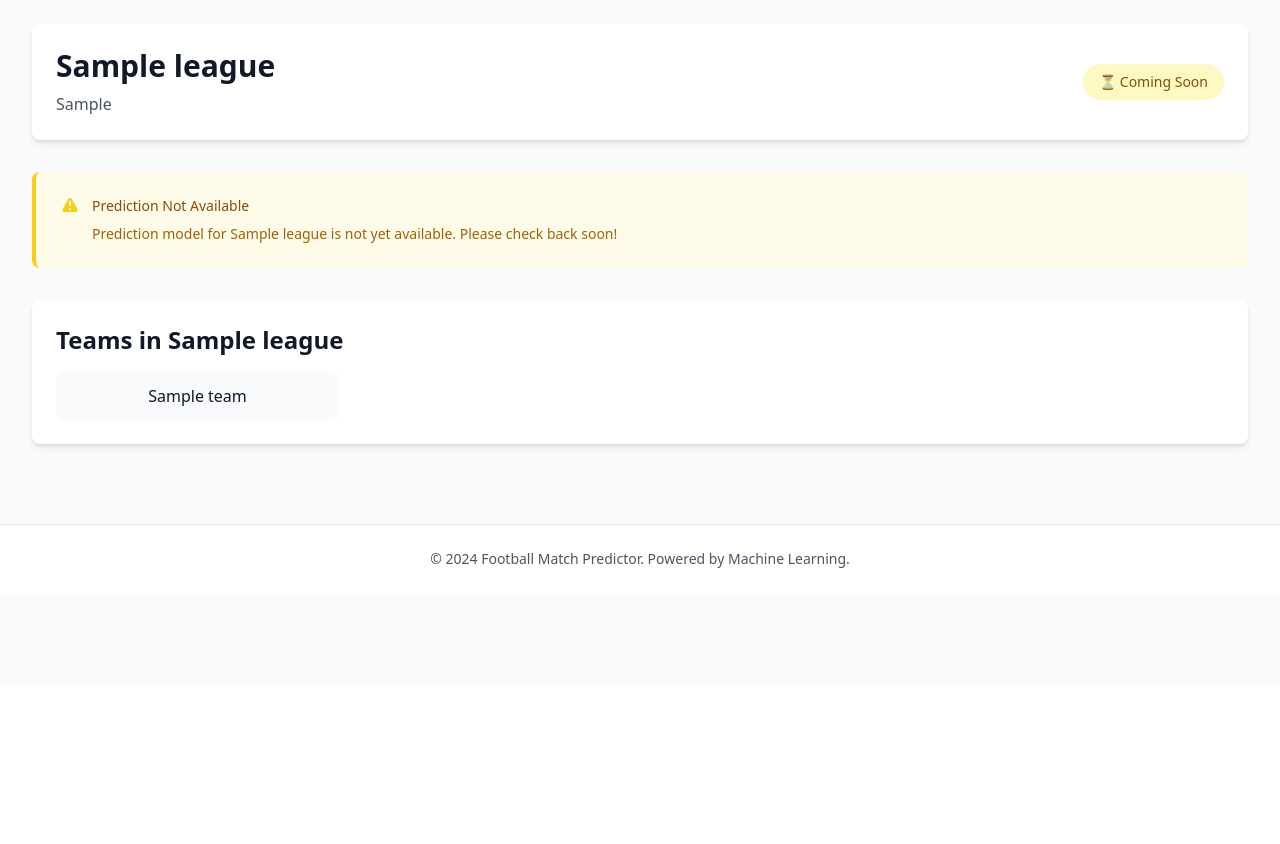
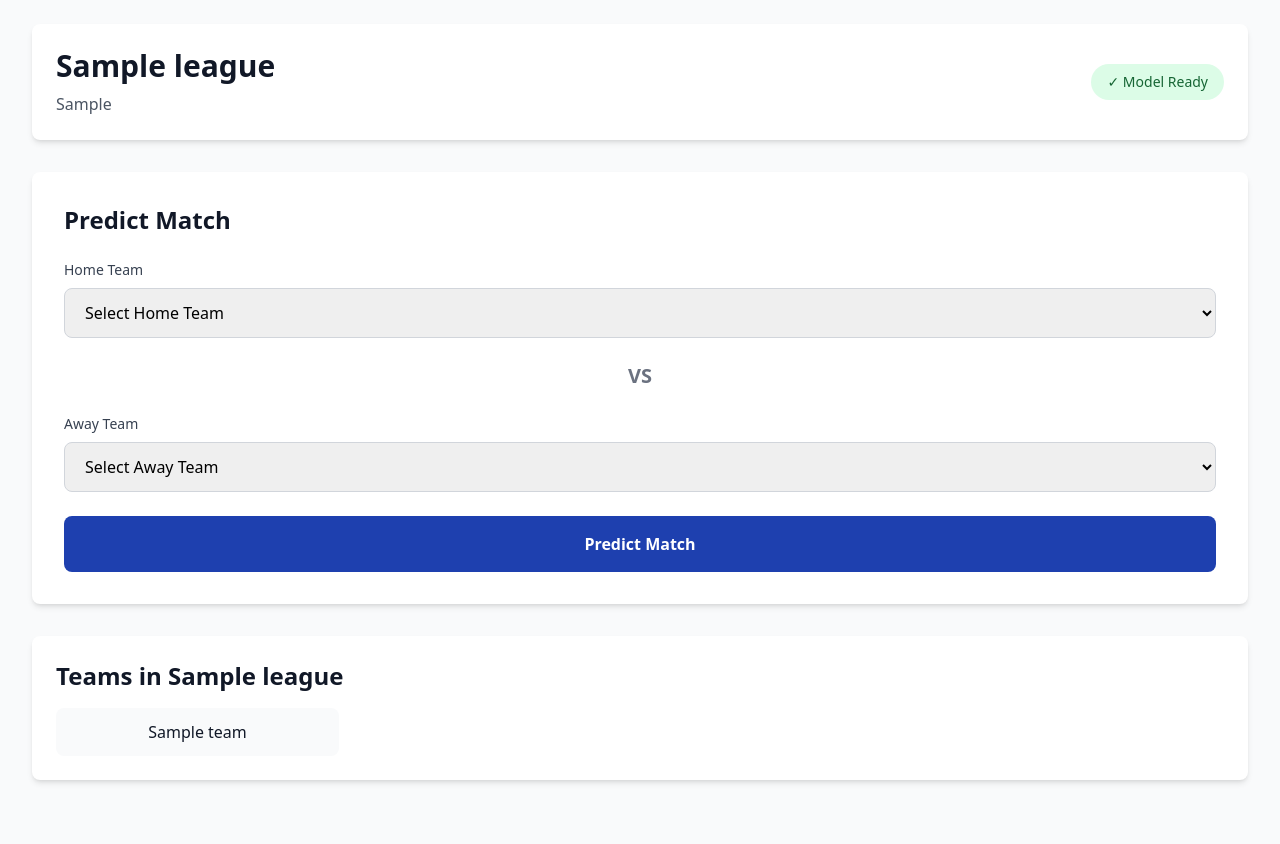
Before and after one commit to SAAD-i/football-prediction-final, a Django app: template templates/predictions/leagues/scottish_premiership.html in a window 1280 px wide. Shown: the part 116-960 px from the top of the page. Before the commit the page ends 684 px from the top, so only its background shows below. Run offline with Django 5.2, Linux system fonts and the light colour scheme; the template is opened without the code that fills it: values that come from a table or form of the project are taken from there, others are empty; tables that the repository leaves empty hold one stand-in row (values such as "Sample post"); some libraries are stand-ins or nearby versions.

Commit message:
7th commit

```diff
--- a/predictions/views.py
+++ b/predictions/views.py
@@ -74,6 +74,7 @@ def predict_match(request):
             'french-ligue-1',
             'portuguese-primeira-liga',
             'efl-championship',
+            'scottish-premiership',
         ]
 
         # Check if model is available
--- a/templates/predictions/homepage.html
+++ b/templates/predictions/homepage.html
@@ -99,7 +99,7 @@
         </a>
         <a href="/league/scottish-premiership/" class="league-link">
           <div class="league-name">Scottish Premiership</div>
-          <span class="badge badge-coming">Coming Soon</span>
+          <span class="badge badge-available">Model Available</span>
         </a>
         <a href="/league/efl-championship/" class="league-link">
           <div class="league-name">EFL Championship</div>
--- a/templates/predictions/leagues/scottish_premiership.html
+++ b/templates/predictions/leagues/scottish_premiership.html
@@ -1,67 +1,13 @@
-<!DOCTYPE html>
-<html lang="en">
-  <head>
-    <meta charset="UTF-8" />
-    <meta name="viewport" content="width=device-width, initial-scale=1.0" />
-    <title>{{ league.name }} - Football Predictor</title>
-    <script src="https://cdn.tailwindcss.com"></script>
-    <script>
-      tailwind.config = {
-        theme: {
-          extend: {
-            colors: {
-              primary: "#1e40af",
-              secondary: "#dc2626",
-            },
-          },
-        },
-      };
-    </script>
-  </head>
-  <body class="bg-gray-50 min-h-screen">
-    <!-- Navigation -->
-    <nav class="bg-white shadow-lg">
-      <div class="max-w-7xl mx-auto px-4 sm:px-6 lg:px-8">
-        <div class="flex justify-between items-center h-16">
-          <div class="flex items-center">
-            <a href="/" class="flex items-center space-x-2">
-              <svg
-                class="w-8 h-8 text-primary"
-                fill="none"
-                stroke="currentColor"
-                viewBox="0 0 24 24"
-              >
-                <path
-                  stroke-linecap="round"
-                  stroke-linejoin="round"
-                  stroke-width="2"
-                  d="M12 6v6m0 0v6m0-6h6m-6 0H6"
-                ></path>
-              </svg>
-              <span class="text-xl font-bold text-gray-900"
-                >Football Predictor</span
-              >
-            </a>
-          </div>
-          <div class="hidden md:block">
-            <div class="ml-10 flex items-baseline space-x-4">
-              <a
-                href="/"
-                class="text-gray-700 hover:text-primary px-3 py-2 rounded-md text-sm font-medium"
-                >Home</a
-              >
-            </div>
-          </div>
-        </div>
-      </div>
-    </nav>
-
-    <!-- Main Content -->
-    <main class="max-w-7xl mx-auto px-4 sm:px-6 lg:px-8 py-8">
+{% extends 'base.html' %} {% block title %}{{ league.name }} - Football
+Predictor{% endblock %} {% block content %}
 <!-- Breadcrumb -->
 <nav class="mb-6">
   <ol class="flex items-center space-x-2 text-sm text-gray-600">
-          <li><a href="/" class="hover:text-primary">Home</a></li>
+    <li>
+      <a href="{% url 'predictions:homepage' %}" class="hover:text-primary"
+        >Home</a
+      >
+    </li>
     <li><span class="mx-2">/</span></li>
     <li class="text-gray-900 font-medium">{{ league.name }}</li>
   </ol>
@@ -71,46 +17,119 @@
 <div class="bg-white rounded-lg shadow-md p-6 mb-8">
   <div class="flex items-center justify-between">
     <div>
-            <h1 class="text-3xl font-bold text-gray-900 mb-2">
-              {{ league.name }}
-            </h1>
+      <h1 class="text-3xl font-bold text-gray-900 mb-2">{{ league.name }}</h1>
       <p class="text-gray-600">{{ league.category }}</p>
     </div>
     <span
-            class="inline-flex items-center px-4 py-2 rounded-full text-sm font-medium bg-yellow-100 text-yellow-800"
-            >⏳ Coming Soon</span
+      class="inline-flex items-center px-4 py-2 rounded-full text-sm font-medium bg-green-100 text-green-800"
+      >✓ Model Ready</span
     >
   </div>
 </div>
 
-      <!-- Coming Soon Message -->
+<!-- Prediction Form -->
+<div class="bg-white rounded-lg shadow-md p-8 mb-8">
+  <h2 class="text-2xl font-bold text-gray-900 mb-6">Predict Match</h2>
+  <form id="predictionForm" class="space-y-6">
+    <input type="hidden" id="leagueSlug" value="{{ league.slug }}" />
+    <div>
+      <label for="homeTeam" class="block text-sm font-medium text-gray-700 mb-2"
+        >Home Team</label
+      >
+      <select
+        id="homeTeam"
+        name="home_team"
+        required
+        class="w-full px-4 py-3 border border-gray-300 rounded-lg focus:ring-2 focus:ring-primary focus:border-primary"
+      >
+        <option value="">Select Home Team</option>
+        {% for team in teams %}
+        <option value="{{ team.name }}">{{ team.name }}</option>
+        {% endfor %}
+      </select>
+    </div>
+    <div class="flex items-center justify-center my-4">
+      <div class="flex items-center space-x-4">
+        <div class="h-px bg-gray-300 flex-1"></div>
+        <span class="text-gray-500 font-semibold text-xl">VS</span>
+        <div class="h-px bg-gray-300 flex-1"></div>
+      </div>
+    </div>
+    <div>
+      <label for="awayTeam" class="block text-sm font-medium text-gray-700 mb-2"
+        >Away Team</label
+      >
+      <select
+        id="awayTeam"
+        name="away_team"
+        required
+        class="w-full px-4 py-3 border border-gray-300 rounded-lg focus:ring-2 focus:ring-primary focus:border-primary"
+      >
+        <option value="">Select Away Team</option>
+        {% for team in teams %}
+        <option value="{{ team.name }}">{{ team.name }}</option>
+        {% endfor %}
+      </select>
+    </div>
+    <button
+      type="submit"
+      id="predictBtn"
+      class="w-full bg-primary hover:bg-blue-700 text-white font-bold py-4 px-6 rounded-lg transition-colors duration-200 flex items-center justify-center space-x-2"
+    >
+      <span id="predictBtnText">Predict Match</span>
+      <svg
+        id="loadingSpinner"
+        class="hidden animate-spin h-5 w-5 text-white"
+        xmlns="http://www.w3.org/2000/svg"
+        fill="none"
+        viewBox="0 0 24 24"
+      >
+        <circle
+          class="opacity-25"
+          cx="12"
+          cy="12"
+          r="10"
+          stroke="currentColor"
+          stroke-width="4"
+        ></circle>
+        <path
+          class="opacity-75"
+          fill="currentColor"
+          d="M4 12a8 8 0 018-8V0C5.373 0 0 5.373 0 12h4zm2 5.291A7.962 7.962 0 014 12H0c0 3.042 1.135 5.824 3 7.938l3-2.647z"
+        ></path>
+      </svg>
+    </button>
+  </form>
+</div>
+
+<!-- Prediction Results -->
 <div
-        class="bg-yellow-50 border-l-4 border-yellow-400 p-6 rounded-lg mb-8"
+  id="predictionResults"
+  class="hidden bg-white rounded-lg shadow-md p-8 mb-8"
+>
+  <h2 class="text-2xl font-bold text-gray-900 mb-6">Prediction Result</h2>
+  <div id="matchInfo" class="mb-6"></div>
+  <div id="predictionOutcome" class="mb-6"></div>
+  <div id="probabilityBars" class="space-y-4"></div>
+</div>
+
+<!-- Error Message -->
+<div
+  id="errorMessage"
+  class="hidden bg-red-50 border-l-4 border-red-500 p-4 mb-6 rounded"
 >
   <div class="flex">
     <div class="flex-shrink-0">
-            <svg
-              class="h-5 w-5 text-yellow-400"
-              viewBox="0 0 20 20"
-              fill="currentColor"
-            >
+      <svg class="h-5 w-5 text-red-400" viewBox="0 0 20 20" fill="currentColor">
         <path
           fill-rule="evenodd"
-                d="M8.257 3.099c.765-1.36 2.722-1.36 3.486 0l5.58 9.92c.75 1.334-.213 2.98-1.742 2.98H4.42c-1.53 0-2.493-1.646-1.743-2.98l5.58-9.92zM11 13a1 1 0 11-2 0 1 1 0 012 0zm-1-8a1 1 0 00-1 1v3a1 1 0 002 0V6a1 1 0 00-1-1z"
+          d="M10 18a8 8 0 100-16 8 8 0 000 16zM8.707 7.293a1 1 0 00-1.414 1.414L8.586 10l-1.293 1.293a1 1 0 101.414 1.414L10 11.414l1.293 1.293a1 1 0 001.414-1.414L11.414 10l1.293-1.293a1 1 0 00-1.414-1.414L10 8.586 8.707 7.293z"
           clip-rule="evenodd"
         />
       </svg>
     </div>
     <div class="ml-3">
-            <h3 class="text-sm font-medium text-yellow-800">
-              Prediction Not Available
-            </h3>
-            <div class="mt-2 text-sm text-yellow-700">
-              <p>
-                Prediction model for {{ league.name }} is not yet available.
-                Please check back soon!
-              </p>
-            </div>
+      <p id="errorText" class="text-sm text-red-700"></p>
     </div>
   </div>
 </div>
@@ -132,17 +151,161 @@
     {% endfor %}
   </div>
 </div>
-    </main>
+{% endblock %} {% block extra_js %}
+<script>
+  function getCookie(name) {
+    let cookieValue = null;
+    if (document.cookie && document.cookie !== "") {
+      const cookies = document.cookie.split(";");
+      for (let i = 0; i < cookies.length; i++) {
+        const cookie = cookies[i].trim();
+        if (cookie.substring(0, name.length + 1) === name + "=") {
+          cookieValue = decodeURIComponent(cookie.substring(name.length + 1));
+          break;
+        }
+      }
+    }
+    return cookieValue;
+  }
 
-    <!-- Footer -->
-    <footer class="bg-white border-t mt-12">
-      <div class="max-w-7xl mx-auto px-4 sm:px-6 lg:px-8 py-6">
-        <div class="text-center text-gray-600 text-sm">
-          <p>
-            &copy; 2024 Football Match Predictor. Powered by Machine Learning.
-          </p>
+  document
+    .getElementById("predictionForm")
+    .addEventListener("submit", async function (e) {
+      e.preventDefault();
+      const homeTeam = document.getElementById("homeTeam").value;
+      const awayTeam = document.getElementById("awayTeam").value;
+      const leagueSlug = document.getElementById("leagueSlug").value;
+
+      if (!homeTeam || !awayTeam) {
+        showError("Please select both teams");
+        return;
+      }
+
+      if (homeTeam === awayTeam) {
+        showError("Home and away teams must be different");
+        return;
+      }
+
+      const predictBtn = document.getElementById("predictBtn");
+      const predictBtnText = document.getElementById("predictBtnText");
+      const loadingSpinner = document.getElementById("loadingSpinner");
+      const resultsDiv = document.getElementById("predictionResults");
+      const errorDiv = document.getElementById("errorMessage");
+
+      predictBtn.disabled = true;
+      predictBtnText.textContent = "Predicting...";
+      loadingSpinner.classList.remove("hidden");
+      resultsDiv.classList.add("hidden");
+      errorDiv.classList.add("hidden");
+
+      try {
+        const response = await fetch('{% url "predictions:predict_match" %}', {
+          method: "POST",
+          headers: {
+            "Content-Type": "application/json",
+            "X-CSRFToken": getCookie("csrftoken"),
+          },
+          body: JSON.stringify({
+            league_slug: leagueSlug,
+            home_team: homeTeam,
+            away_team: awayTeam,
+          }),
+        });
+
+        const data = await response.json();
+
+        if (data.success) {
+          displayPrediction(data.prediction, homeTeam, awayTeam);
+        } else {
+          showError(data.error || "Prediction failed. Please try again.");
+        }
+      } catch (error) {
+        showError("An error occurred. Please try again.");
+        console.error("Prediction error:", error);
+      } finally {
+        predictBtn.disabled = false;
+        predictBtnText.textContent = "Predict Match";
+        loadingSpinner.classList.add("hidden");
+      }
+    });
+
+  function displayPrediction(prediction, homeTeam, awayTeam) {
+    const resultsDiv = document.getElementById("predictionResults");
+    const matchInfo = document.getElementById("matchInfo");
+    const outcomeDiv = document.getElementById("predictionOutcome");
+    const probabilityBars = document.getElementById("probabilityBars");
+
+    matchInfo.innerHTML = `<div class="text-center mb-6"><h3 class="text-xl font-semibold text-gray-900 mb-2">${homeTeam} vs ${awayTeam}</h3></div>`;
+
+    const outcomeColors = {
+      "Home Win": "bg-green-500",
+      Draw: "bg-yellow-500",
+      "Away Win": "bg-blue-500",
+    };
+    const outcomeColor =
+      outcomeColors[prediction.outcome_label] || "bg-gray-500";
+
+    outcomeDiv.innerHTML = `<div class="text-center p-6 rounded-lg ${outcomeColor} text-white"><h4 class="text-2xl font-bold mb-2">${
+      prediction.outcome_label
+    }</h4><p class="text-lg">Confidence: ${(
+      Math.max(...Object.values(prediction.probabilities)) * 100
+    ).toFixed(1)}%</p></div>`;
+
+    const probs = prediction.probabilities;
+    probabilityBars.innerHTML = `
+        <div class="space-y-4">
+          <div>
+            <div class="flex justify-between mb-1">
+              <span class="text-sm font-medium text-gray-700">Home Win</span>
+              <span class="text-sm font-medium text-gray-700">${(
+                probs.home_win * 100
+              ).toFixed(1)}%</span>
+            </div>
+            <div class="w-full bg-gray-200 rounded-full h-4">
+              <div class="bg-green-500 h-4 rounded-full" style="width: ${
+                probs.home_win * 100
+              }%"></div>
             </div>
           </div>
-    </footer>
-  </body>
-</html>
+          <div>
+            <div class="flex justify-between mb-1">
+              <span class="text-sm font-medium text-gray-700">Draw</span>
+              <span class="text-sm font-medium text-gray-700">${(
+                probs.draw * 100
+              ).toFixed(1)}%</span>
+            </div>
+            <div class="w-full bg-gray-200 rounded-full h-4">
+              <div class="bg-yellow-500 h-4 rounded-full" style="width: ${
+                probs.draw * 100
+              }%"></div>
+            </div>
+          </div>
+          <div>
+            <div class="flex justify-between mb-1">
+              <span class="text-sm font-medium text-gray-700">Away Win</span>
+              <span class="text-sm font-medium text-gray-700">${(
+                probs.away_win * 100
+              ).toFixed(1)}%</span>
+            </div>
+            <div class="w-full bg-gray-200 rounded-full h-4">
+              <div class="bg-blue-500 h-4 rounded-full" style="width: ${
+                probs.away_win * 100
+              }%"></div>
+            </div>
+          </div>
+        </div>
+      `;
+
+    resultsDiv.classList.remove("hidden");
+    resultsDiv.scrollIntoView({ behavior: "smooth", block: "nearest" });
+  }
+
+  function showError(message) {
+    const errorDiv = document.getElementById("errorMessage");
+    const errorText = document.getElementById("errorText");
+    errorText.textContent = message;
+    errorDiv.classList.remove("hidden");
+    errorDiv.scrollIntoView({ behavior: "smooth", block: "nearest" });
+  }
+</script>
+{% endblock %}
```
Also changed, not shown: predictions/models_storage/ScotishPremiership/preprocessing_parameters.json (added, +117 -0 lines), predictions/services.py (+11 -2 lines), predictions/views_europe_domestic_leagues.py (+16 -1 lines), 1 other file. Lines whose indentation alone changed are shown as unchanged.
